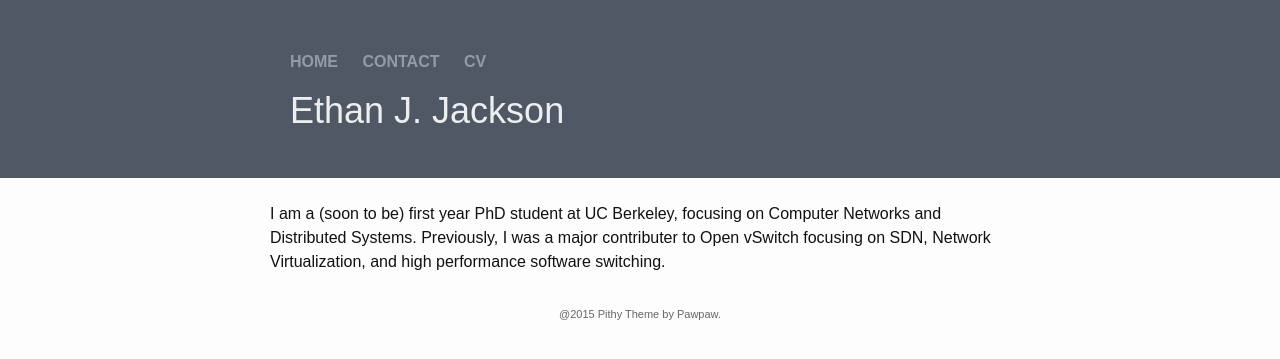
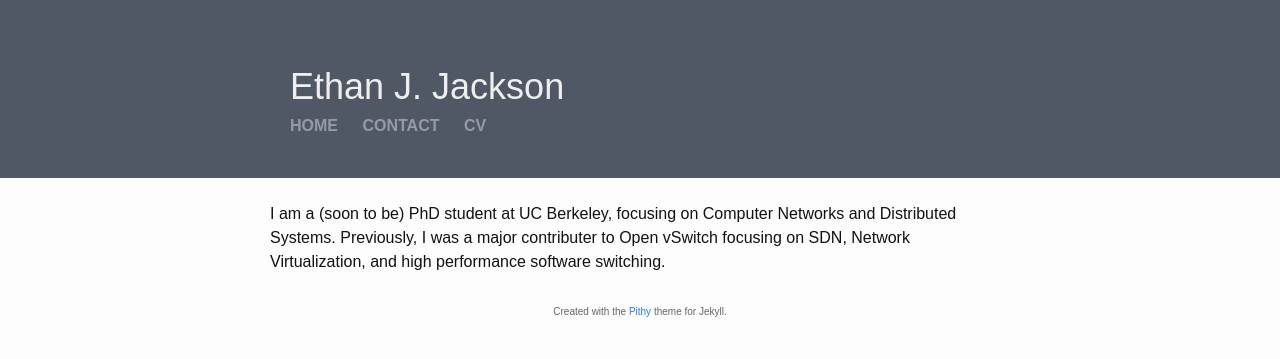
Before and after one commit to ejj/ejj.github.io, a Jekyll site: the page built from index.md, in a window 1280 px wide. Shown: the top 359 px of the page. Built offline with Jekyll 4.4.1, drawn with Linux system fonts in a browser that asks for light colours.

Commit message:
Added a CV

```diff
--- a/_includes/footer.html
+++ b/_includes/footer.html
@@ -1,5 +1,6 @@
 <footer class="footer">
   <div id="gotop">^</div>
   <br>
-	@2015 Pithy Theme by Pawpaw.
+  Created with the <a href=https://github.com/smallmuou/Jekyll-Pithy/>Pithy</a>
+  theme for Jekyll.
 </footer>
--- a/_includes/header.html
+++ b/_includes/header.html
@@ -1,5 +1,6 @@
 <header class="header">
 	<div class="header-container">
+		<div class="description">Ethan J. Jackson</div>
 		<div class="nav">
 			{% if page.path == "index.html" %}
 			<span class="title">
@@ -23,18 +24,9 @@
 					<a href="/contact.html">contact</a>
 				</li>
 			{% endif %}
-			{% if page.path == "cv.html" %}
-			<span class="title">
 				<li>
-					<a href="/cv.html">CV</a>
+					<a href="/Ethan_J_Jackson_CV.pdf">CV</a>
 				</li>
-			</span>
-			{% else %}
-				<li>
-					<a href="/cv.html">CV</a>
-				</li>
-			{% endif %}
 		</div>
-		<div class="description">Ethan J. Jackson</div>
 	</div>
 </header>
--- a/_sass/_layout.scss
+++ b/_sass/_layout.scss
@@ -182,7 +182,7 @@ li {
  * Footer
  */
 .footer {
-    font-size: 11px;
+    font-size: 10px;
     text-align: center;
 	color: #666;
 }
--- a/index.md
+++ b/index.md
@@ -2,7 +2,7 @@
 layout: default
 ---
 
-I am a (soon to be) first year PhD student at UC Berkeley, focusing on Computer
-Networks and Distributed Systems.   Previously, I was a major contributer to
-Open vSwitch focusing on SDN, Network Virtualization, and high performance
-software switching.
+I am a (soon to be) PhD student at UC Berkeley, focusing on Computer Networks
+and Distributed Systems.   Previously, I was a major contributer to Open
+vSwitch focusing on SDN, Network Virtualization, and high performance software
+switching.
```
Also changed, not shown: 1 other file.
